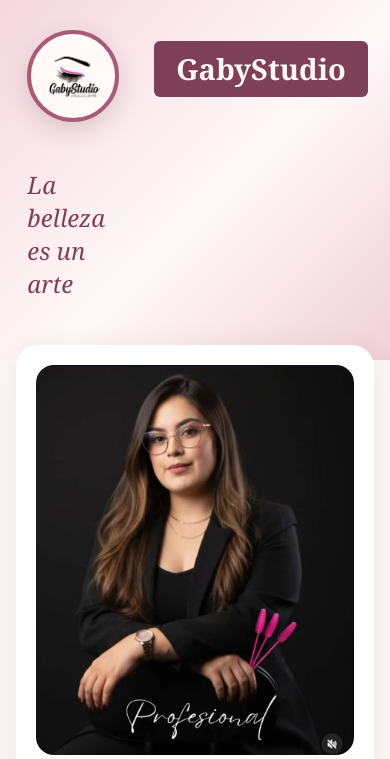
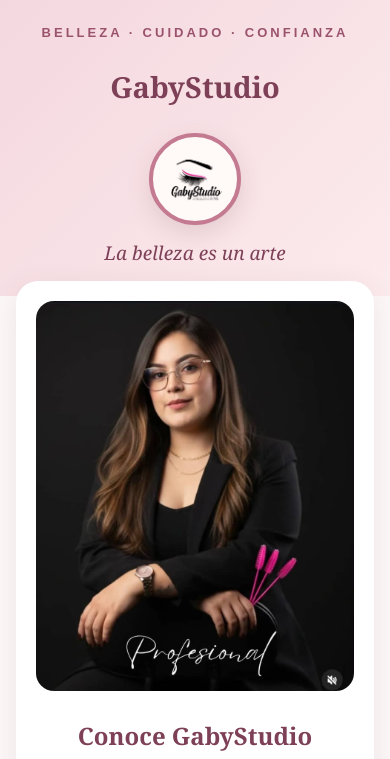
Before and after one commit to jottace23-debug/Gabystudio, a plain HTML site: page index.html in a window 390 px wide. Shown: the top 759 px of the page. Drawn offline with Linux system fonts and the light colour scheme.

Commit message:
Update index.html

```diff
--- a/index.html
+++ b/index.html
@@ -20,26 +20,40 @@ body{
 /* PORTADA */
 .hero{
   display:grid;
-  grid-template-columns: 1fr 1.2fr;
+  grid-template-columns:1fr auto;
+  grid-template-areas:
+    "frase logo"
+    "titulo logo"
+    "texto logo";
   align-items:center;
-  gap:35px;
-  padding:55px 7%;
-  background:linear-gradient(135deg,#f4d8df 0%,#fff8f8 55%,#efd0d9 100%);
+  column-gap:35px;
+  padding:45px 55px;
+  background:linear-gradient(135deg,#f4d8df,#fcebed);
   text-align:left;
-  min-height:360px;
+}
+
+.hero::before{
+  content:"BELLEZA · CUIDADO · CONFIANZA";
+  grid-area:frase;
+  color:#9b536d;
+  font-size:13px;
+  letter-spacing:3px;
+  font-weight:bold;
 }
 
 .logo{
-  width:250px;
-  height:250px;
-  margin:auto;
+  grid-area:logo;
+  width:260px;
+  height:260px;
+  margin:0;
+  flex-shrink:0;
   border-radius:50%;
   display:flex;
   align-items:center;
   justify-content:center;
-  border:4px solid #a85b75;
+  border:4px solid #c47a91;
   background:#fffaf8;
-  box-shadow:0 8px 25px rgba(100,45,65,.18);
+  box-shadow:0 8px 25px rgba(100,60,60,.15);
   overflow:hidden;
 }
 
@@ -51,23 +65,45 @@ body{
 }
 
 .hero h1{
-  display:inline-block;
-  margin:0 0 15px;
-  padding:12px 22px;
+  grid-area:titulo;
+  margin:15px 0;
   font-family:Georgia,serif;
-  color:#fff8f8;
-  background:#7d4057;
-  border-radius:6px;
-  font-size:42px;
-  line-height:1.1;
+  color:#7d4057;
+  font-size:46px;
+  line-height:1.15;
 }
 
 .tagline{
+  grid-area:texto;
   margin:0;
   font-family:Georgia,serif;
   font-style:italic;
   color:#7d4057;
-  font-size:24px;
+  font-size:19px;
+}
+
+@media(max-width:650px){
+  .hero{
+    grid-template-columns:1fr;
+    grid-template-areas:
+      "frase"
+      "titulo"
+      "logo"
+      "texto";
+    text-align:center;
+    justify-items:center;
+    gap:15px;
+    padding:30px 18px;
+  }
+
+  .logo{
+    width:190px;
+    height:190px;
+  }
+
+  .hero h1{
+    font-size:34px;
+  }
 }
 
 /* PRESENTACIÓN */
```
